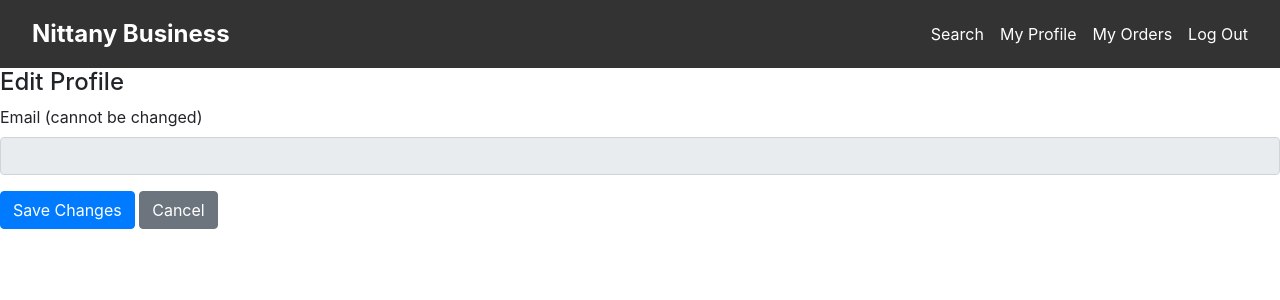
After one commit to Andon-Li/DB-Team-Project-Phase-2, a Python web app: template templates/edit_profile.html in a window 1280 px wide. The commit adds this page. Shown: the top 300 px of the page. Run offline with Jinja, Linux system fonts and the light colour scheme; the template is opened without the code that fills it, so the values that code supplies are empty; some libraries are stand-ins or nearby versions.

Commit message:
Started logic for updating user profile page

```diff
--- /dev/null
+++ b/templates/edit_profile.html
@@ -0,0 +1,60 @@
+{% extends 'base.html' %}
+{% block title %}Edit Profile{% endblock %}
+
+{% block head %}
+{% endblock %}
+
+{% block body %}
+    <form method="POST">
+        <h4>Edit Profile</h4>
+
+        <div class="mb-3">
+            <label>Email (cannot be changed)</label>
+            <input type="text" class="form-control" value="{{ user_data.email }}" disabled>
+        </div>
+
+        {% if account_type == "seller" or account_type == "buyer" %}
+            <div class="mb-3">
+                <label>Street</label>
+                <input type="text" class="form-control" name="street" value="{{ user_data.street }}">
+            </div>
+            <div class="mb-3">
+                <label>Zip Code</label>
+                <input type="text" class="form-control" name="zipCode" value="{{ user_data.zipCode }}">
+            </div>
+            <div class="mb-3">
+                <label>Business Name</label>
+                <input type="text" class="form-control" name="businessName" value="{{ user_data.businessName }}">
+            </div>
+        {% endif %}
+
+        {% if account_type == "seller" %}
+            <div class="mb-3">
+                <label>Phone</label>
+                <input type="text" class="form-control" name="csNum" value="{{ user_data.csNum }}">
+            </div>
+            <div class="mb-3">
+                <label>Bank Account</label>
+                <input type="text" class="form-control" name="bankAccountNum" value="{{ user_data.bankAccountNum }}">
+            </div>
+        {% elif account_type == "buyer" %}
+            <div class="mb-3">
+                <label>Card Number</label>
+                <input type="text" class="form-control" name="cardNum" value="{{ user_data.cardNum }}">
+            </div>
+        {% elif account_type == "helpdesk" %}
+            <div class="mb-3">
+                <label>Position</label>
+                <input type="text" class="form-control" name="position" value="{{ user_data.position }}">
+            </div>
+        {% endif %}
+
+        <button type="submit" class="btn btn-primary">Save Changes</button>
+        <a class="btn btn-secondary" href="{{ url_for('profile', email=session['email']) }}">Cancel</a>
+    </form>
+{% endblock %}
+
+{% block scripts %}
+<script>
+</script>
+{% endblock %}
--- a/templates/search.html
+++ b/templates/search.html
@@ -113,7 +113,7 @@
           padding: 1rem;
           margin-bottom: 1rem;
           /* change height for each product listing here */
-          height: 120px;
+          height: 150px;
           display: flex;
           box-shadow: 0 2px 4px rgba(0, 0, 0, 0.1);
           position: relative;
@@ -135,7 +135,7 @@
 
       .product-name {
           font-weight: bold;
-          font-size: 1.1rem;
+          font-size: 1rem;
           margin-bottom: 0.3rem;
           text-align: center;
       }
```
Also changed, not shown: main.py (+40 -1 lines), templates/profile.html (+1 -23 lines).
